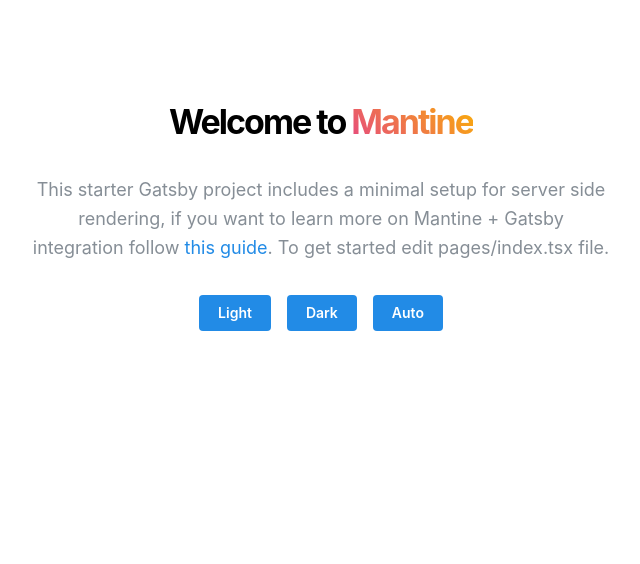
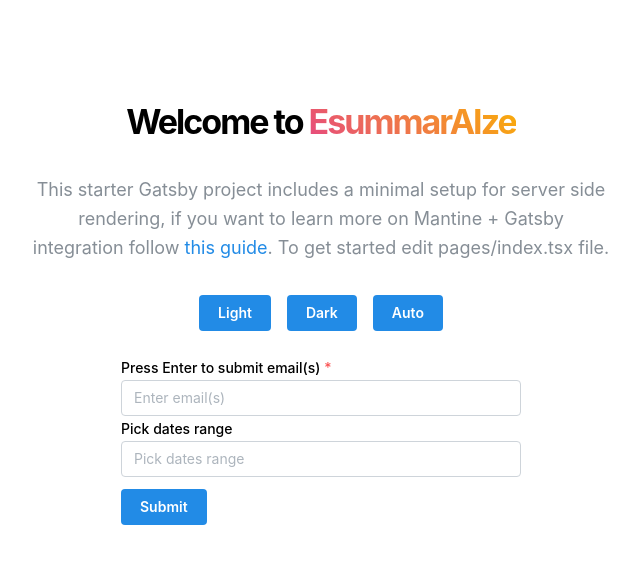
Before and after one commit to Cotter-smart/esummaraizeCopy, a Gatsby site: page / in a window 1280 px wide. Shown: the whole page, without its empty margins (319-959 px from the left). Built offline with nearby package versions, Linux system fonts and the light colour scheme; Gatsby itself is replaced by a stand-in of ours.

Commit message:
update from Adrian

```diff
--- a/gatsby-browser.tsx
+++ b/gatsby-browser.tsx
@@ -2,6 +2,7 @@ import "@mantine/core/styles.css";
 import React from "react";
 import { MantineProvider } from "@mantine/core";
 import { theme } from "./src/theme";
+import '@mantine/dates/styles.css';
 
 export const wrapPageElement = ({ element }) => {
   return <MantineProvider theme={theme}>{element}</MantineProvider>;
--- a/gatsby-config.ts
+++ b/gatsby-config.ts
@@ -2,7 +2,7 @@ import type { GatsbyConfig } from "gatsby";
 
 const config: GatsbyConfig = {
   siteMetadata: {
-    title: `My Mantine Site`,
+    title: `WealthForge AI EssumarAIze Site`,
   },
   graphqlTypegen: true,
   plugins: ["gatsby-plugin-postcss"],
--- /dev/null
+++ b/src/components/Form/Form.tsx
@@ -0,0 +1,69 @@
+import React, { useState } from "react";
+import { NumberInput, TextInput, Button, Box, TagsInput } from "@mantine/core";
+import { useForm } from '@mantine/form';
+import { DatePickerInput } from '@mantine/dates';
+
+export const EmailFilterForm = () => {
+  const [value, setValue] = useState<[Date | null, Date | null]>([null, null]);
+
+  const form = useForm({
+    validateInputOnChange: true,
+    initialValues: {
+      name: '',
+      email: '',
+      age: 0,
+      emails: [] // Initialize the emails field for TagsInput
+    },
+
+    validate: {
+      name: (value) => (value.length < 2 ? 'Name must have at least 2 letters' : null),
+      email: (value) => (/^\S+@\S+$/.test(value) ? null : 'Invalid email'),
+      age: (value) => (value < 18 ? 'You must be at least 18 to register' : null),
+      emails: (values) => {
+        // Validate each email in the array
+        for (let value of values) {
+          if (!/^\S+@\S+$/.test(value)) {
+            return 'One or more emails are invalid'; // Return an error message if any email is invalid
+          }
+        }
+        return null; // Return null if all emails pass validation
+      },
+    },
+  });
+
+  return (
+    <Box maw={400} mx="auto">
+      <form onSubmit={form.onSubmit(console.log)}>
+        {/* <TextInput label="Name" placeholder="Name" {...form.getInputProps('name')} />
+        <TextInput mt="sm" label="Email" placeholder="Email" {...form.getInputProps('email')} />
+        <NumberInput
+          mt="sm"
+          label="Age"
+          placeholder="Age"
+          min={0}
+          max={99}
+          {...form.getInputProps('age')}
+        /> */}
+        <TagsInput
+          withAsterisk
+          label="Press Enter to submit email(s)"
+          placeholder="Enter email(s)"
+          splitChars={[',', ' ', '|']}
+          {...form.getInputProps('emails')}
+        />
+
+        <DatePickerInput
+          type="range"
+          label="Pick dates range"
+          placeholder="Pick dates range"
+          value={value}
+          onChange={setValue}
+        />
+
+        <Button type="submit" mt="sm">
+          Submit
+        </Button>
+      </form>
+    </Box>
+  );
+}
--- a/src/components/Welcome/Welcome.tsx
+++ b/src/components/Welcome/Welcome.tsx
@@ -13,7 +13,7 @@ export function Welcome() {
           component="span"
           gradient={{ from: "pink", to: "yellow" }}
         >
-          Mantine
+          EsummarAIze
         </Text>
       </Title>
       <Text color="dimmed" ta="center" size="lg" maw={580} mx="auto" mt="xl">
--- a/src/pages/index.tsx
+++ b/src/pages/index.tsx
@@ -1,12 +1,15 @@
 import React from "react";
 import { Welcome } from "../components/Welcome/Welcome";
 import { ColorSchemeToggle } from "../components/ColorSchemeToggle/ColorSchemeToggle";
+import { EmailFilterForm } from "../components/Form/Form";
 
 export default function HomePage() {
   return (
     <>
       <Welcome />
       <ColorSchemeToggle />
+      <br />
+      <EmailFilterForm />
     </>
   );
 }
```
Also changed, not shown: package.json (+8 -2 lines), 1 other file.
